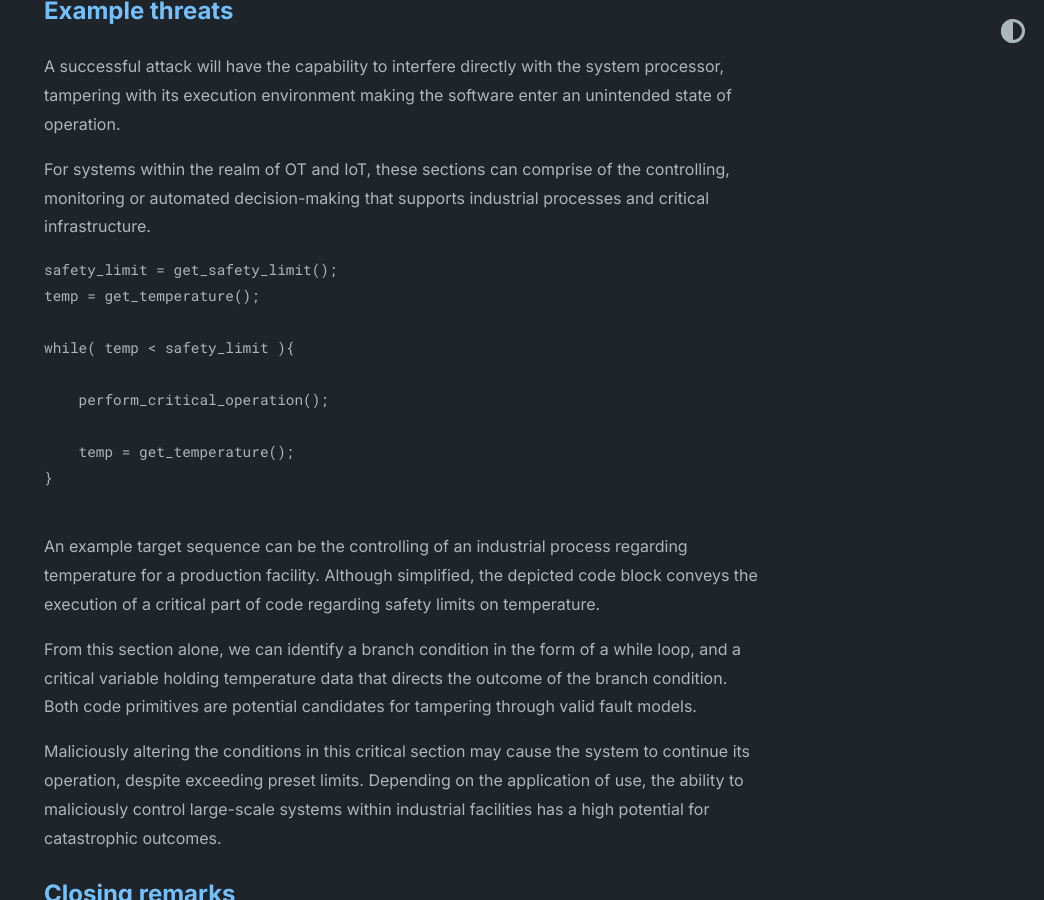
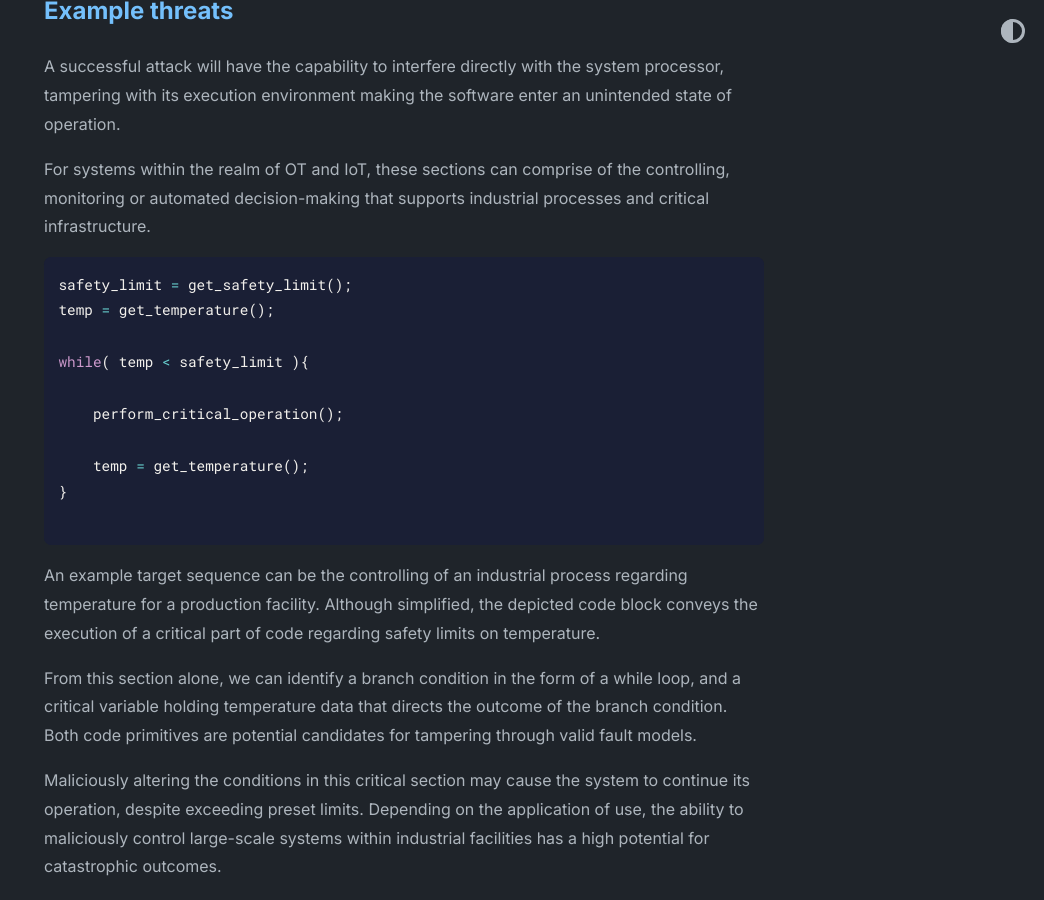
Before and after one commit to memsecno/memsec.no, a Jekyll site: the page built from _posts/2023-10-01-intro-fault-injection.md, in a window 1280 px wide and 900 px high, scrolled down 2682 px. Shown: the whole window, without its empty margins (236-1280 px from the left). Built offline with Jekyll 4.4.1, drawn with Linux system fonts in a browser that asks for light colours; nearby versions of some CDN libraries; some of the changed text lies outside the part shown.

Commit message:
nitpicking

````diff
--- a/_posts/2023-10-01-intro-fault-injection.md
+++ b/_posts/2023-10-01-intro-fault-injection.md
@@ -62,7 +62,7 @@ A successful attack will have the capability to interfere directly with the syst
 
 For systems within the realm of OT and IoT, these sections can comprise of the controlling, monitoring or automated decision-making that supports industrial processes and critical infrastructure.
 
-```c_cpp
+```c
 safety_limit = get_safety_limit();
 temp = get_temperature();
 
````
